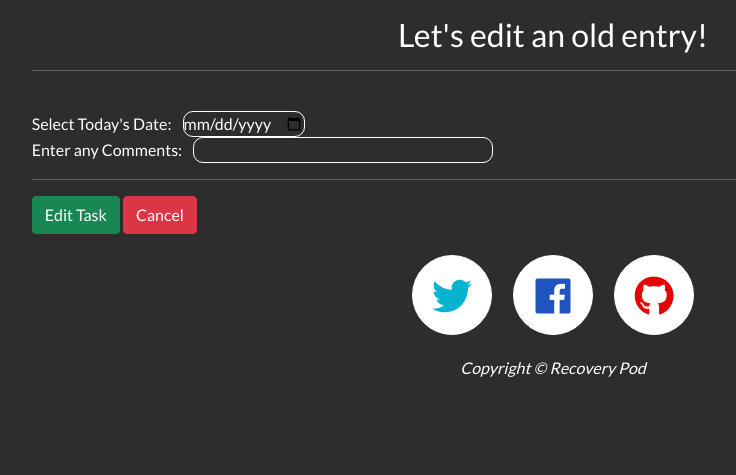
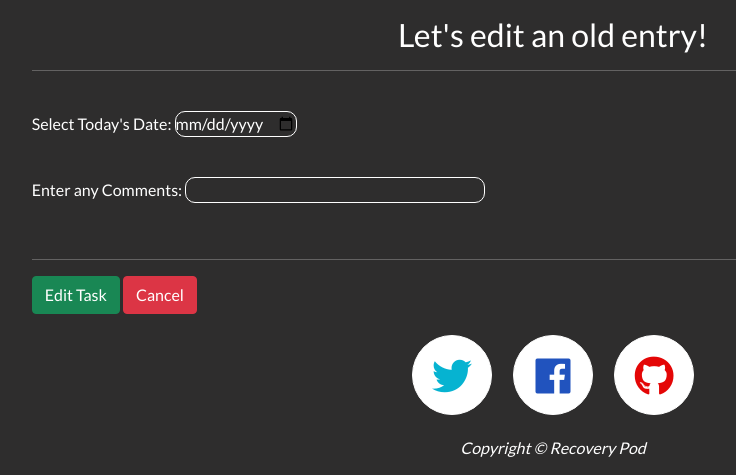
Before and after one commit to aryan008/recovery-pod, a Flask app: template templates/edit_entry.html in a window 1280 px wide. Shown: the part 48-523 px from the top of the page, without its empty margins (87-823 px from the left). Run offline with Flask 2, Linux system fonts and the light colour scheme; the template is opened without the code that fills it, so the values that code supplies are empty; some libraries are stand-ins or nearby versions.

Commit message:
Fix: H5 tags added in place of headers on new/edit entry

```diff
--- a/templates/edit_entry.html
+++ b/templates/edit_entry.html
@@ -7,17 +7,16 @@
         <br>
         <!--form to edit the entry-->
         <form method="POST" action="{{ url_for('edit_entry', username=username) }}">
-            <label for="start" class="me-2">
-                Select Today's Date:
-            </label>
-            <input type="date" id="date_choice" name="date_choice" value="date_choice" min="2021-06-01" max="2023-06-01"
-                class="date-search" required>
+            <p class="me-2">
+                Select Today's Date: <span><input type="date" id="date_choice" name="date_choice" min="2021-06-01"
+                        max="2023-06-01" class="date-search" required></span>
+            </p>
             <!--for loop to bring in each form option-->
             {% for option in options %}
             <div>
                 <br>
                 <p class="entry-option-headings"><u>{{ option.attribute_name }}</u></p>
-                <label for="option.narrative"><em class = "option-narratives">{{ option.narrative }}</em></label>
+                <h5><em class="option-narratives">{{ option.narrative }}</em></h5>
                 <br>
                 <br>
                 <select name="options.choice" id="options.choice" class="options-dropdown">
@@ -30,11 +29,10 @@
             {% endfor %}
             <br>
             <!--comments text box for the user-->
-            <label for="comment_text" class="me-2">
-                Enter any Comments:
-            </label>
-            <input id="comment_text" name="comment_text" type="text" class="validate comment-box" minlength="1"
-                maxlength="50">
+            <p class="me-2">
+                Enter any Comments: <span><input id="comment_text" name="comment_text" type="text"
+                        class="validate comment-box" minlength="1" maxlength="50"></span>
+            </p>
             <br>
             <hr class="featurette-divider">
             <!--entry edit submission-->
```
Also changed, not shown: templates/new_entry.html (+11 -11 lines).
